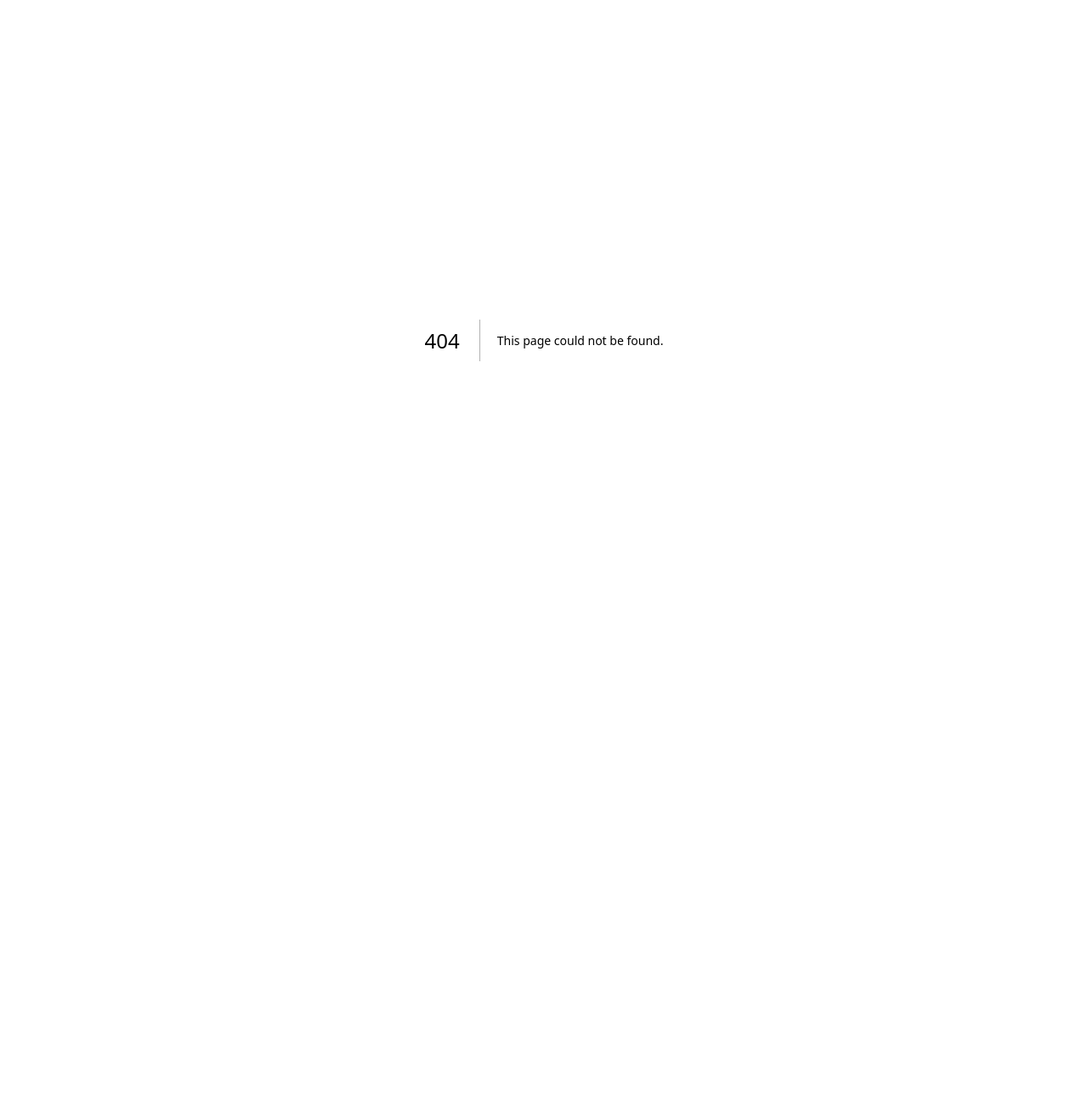
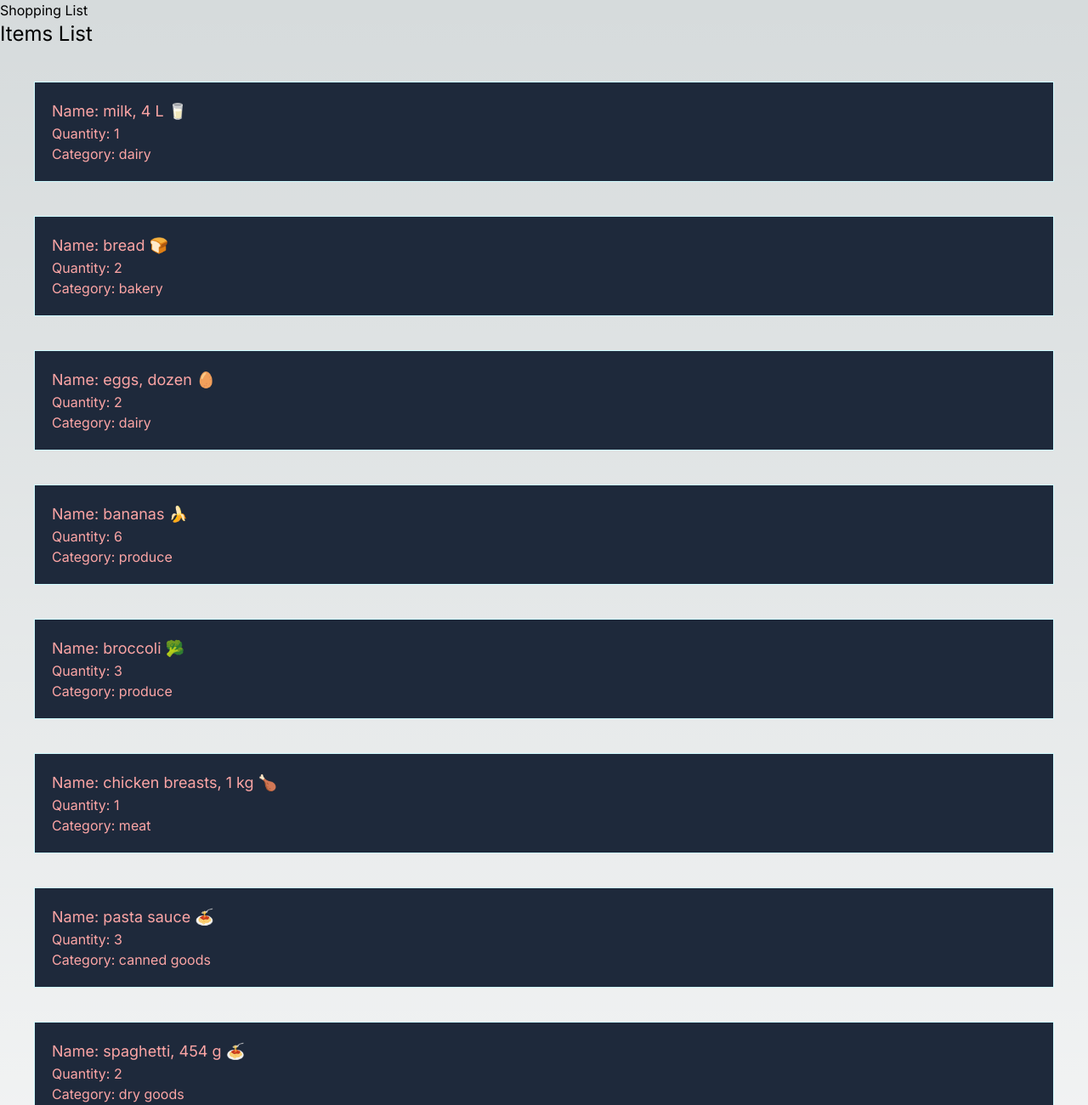
Before and after one commit to Ivhega/cprg306-assignments, a Next.js app: page /week-3 in a window 1280 px wide. Before the commit this address had no page. Shown: the top 1300 px of the page at 85% size. Before the commit the page ends 800 px from the top, so only its background shows below. Built offline with nearby package versions, Linux system fonts and the light colour scheme.

Commit message:
week 3 assignment

```diff
--- a/app/layout.js
+++ b/app/layout.js
@@ -4,7 +4,7 @@
 const inter = Inter({ subsets: ["latin"] });
 
 export const metadata = {
-  title: "Create Next App",
+  title: "Shopping List",
   description: "Generated by create next app",
 };
 
--- a/app/page.js
+++ b/app/page.js
@@ -5,7 +5,8 @@
   return (
     <main>
       <h1>CPRG 306: Web Development 2 - Assignments</h1>
-      <Link href="./week-2">Week 2 assignment</Link>
+      <p><Link href="./week-2">Week 2 assignment</Link></p>
+      <p><Link href="./week-3">Week 3 assignment</Link></p>
     </main>
   );
-}
+};
--- /dev/null
+++ b/app/week-3/item-list.js
@@ -0,0 +1,96 @@
+import Item from "./item";
+
+export default function ItemList() {
+
+  const item1 = {
+    name: "milk, 4 L 🥛",
+    quantity: 1,
+    category: "dairy",
+  };
+
+  const item2 = {
+    name: "bread 🍞",
+    quantity: 2,
+    category: "bakery",
+  };
+
+  const item3 = {
+    name: "eggs, dozen 🥚",
+    quantity: 2,
+    category: "dairy",
+  };
+
+  const item4 = {
+    name: "bananas 🍌",
+    quantity: 6,
+    category: "produce",
+  };
+
+  const item5 = {
+    name: "broccoli 🥦",
+    quantity: 3,
+    category: "produce",
+  };
+
+  const item6 = {
+    name: "chicken breasts, 1 kg 🍗",
+    quantity: 1,
+    category: "meat",
+  };
+
+  const item7 = {
+    name: "pasta sauce 🍝",
+    quantity: 3,
+    category: "canned goods",
+  };
+
+  const item8 = {
+    name: "spaghetti, 454 g 🍝",
+    quantity: 2,
+    category: "dry goods",
+  };
+
+  const item9 = {
+    name: "toilet paper, 12 pack 🧻",
+    quantity: 1,
+    category: "household",
+  };
+
+  const item10 = {
+    name: "paper towels, 6 pack",
+    quantity: 1,
+    category: "household",
+  };
+
+  const item11 = {
+    name: "dish soap 🍽️",
+    quantity: 1,
+    category: "household",
+  };
+
+  const item12 = {
+    name: "hand soap 🧼",
+    quantity: 4,
+    category: "household",
+  };
+
+  return (
+    <main>
+      <h1 className="text-2xl">Items List</h1>
+
+      <Item item={item1} />
+      <Item item={item2} />
+      <Item item={item3} />
+      <Item item={item4} />
+      <Item item={item5} />
+      <Item item={item6} />
+      <Item item={item7} />
+      <Item item={item8} />
+      <Item item={item9} />
+      <Item item={item10} />
+      <Item item={item11} />
+      <Item item={item12} />
+
+    </main>
+  );
+}
--- /dev/null
+++ b/app/week-3/item.js
@@ -0,0 +1,14 @@
+
+
+export default function Item({item}){
+
+    let {name, quantity, category} = item;
+
+    return(
+        <div className="text-red-300 bg-slate-800 border border-cyan-100 mx-10 m-10 p-5">
+            <h3 className="text-lg">Name: {name}</h3>
+            <p>Quantity: {quantity}</p>
+            <p>Category: {category}</p>
+        </div>
+    );
+}
--- /dev/null
+++ b/app/week-3/page.js
@@ -0,0 +1,10 @@
+import ItemList from "./item-list";
+
+export default function Page() {
+    return (
+      <main>
+        <h1>Shopping List</h1>
+        <ItemList/>
+      </main>
+    );
+  }
```
